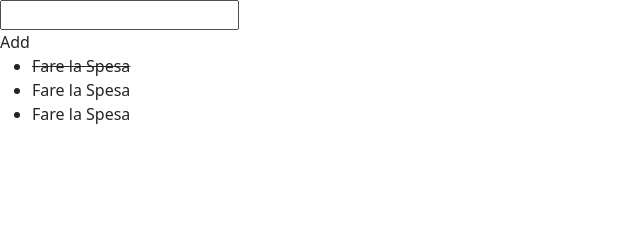
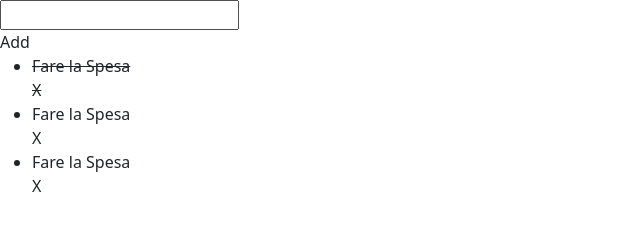
Before and after one commit to ThubeesanKugathas/vue-todolist, a plain HTML site: page index.html in a window 1280 px wide. Shown: the whole page, without its empty margins (0-640 px from the left). Drawn offline with nearby package versions, Linux system fonts and the light colour scheme.

Commit message:
remove todo js

```diff
--- a/index.html
+++ b/index.html
@@ -17,7 +17,10 @@
         <div @click="addTodo">Add</div>
         <div>
             <ul>
-                <li :class="[item.done === true ? 'ms_done' : '']" v-for="item in todoList">{{item.testo}}</li>
+                <li :class="[item.done === true ? 'ms_done' : '']" v-for="(item, i) in todoList">
+                    {{item.testo}}
+                    <div @click="removeTodo(i)">X</div>
+                </li>
             </ul>
         </div>
 
--- a/js/script.js
+++ b/js/script.js
@@ -27,6 +27,9 @@ new Vue({
                 testo: '',
                 done: false
             }
+        },
+        removeTodo: function(index) {
+            this.todoList.splice(index, 1);
         }
     }
 });
```
